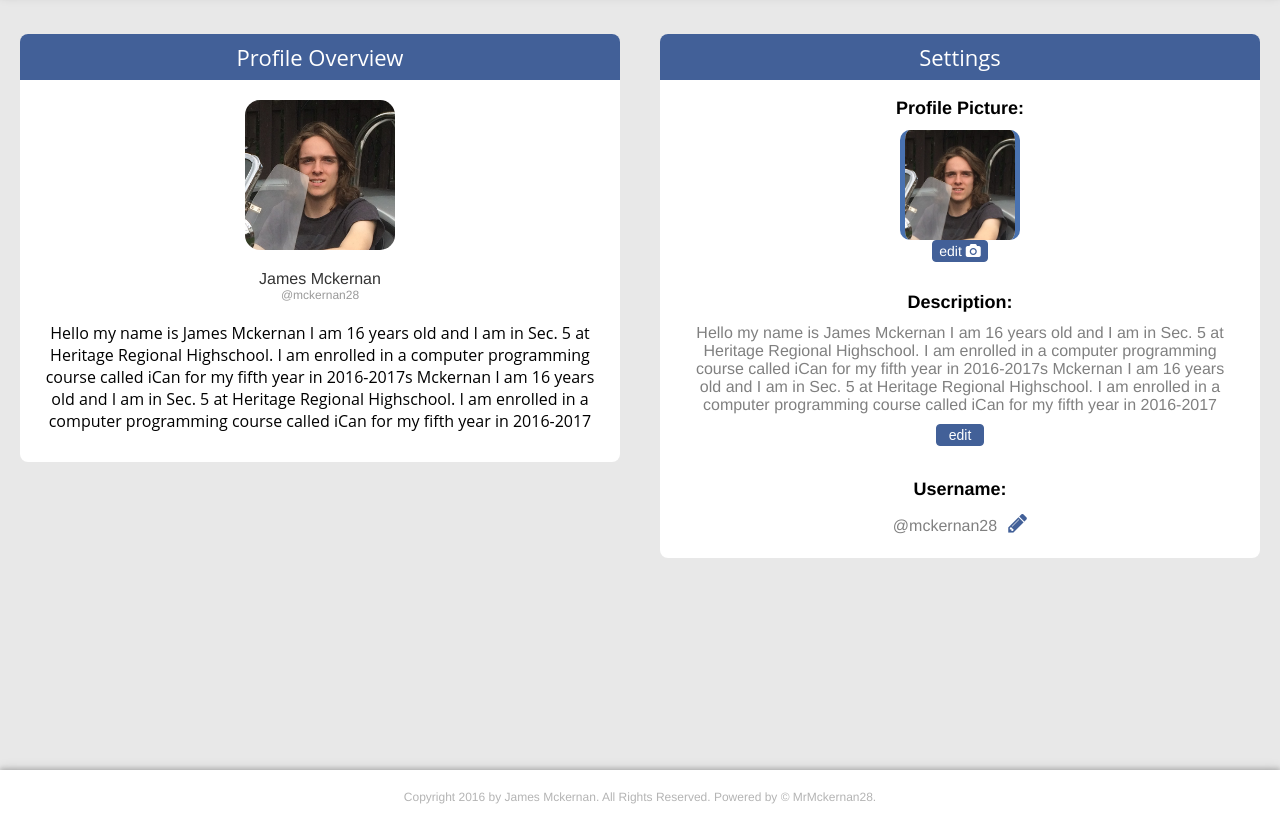
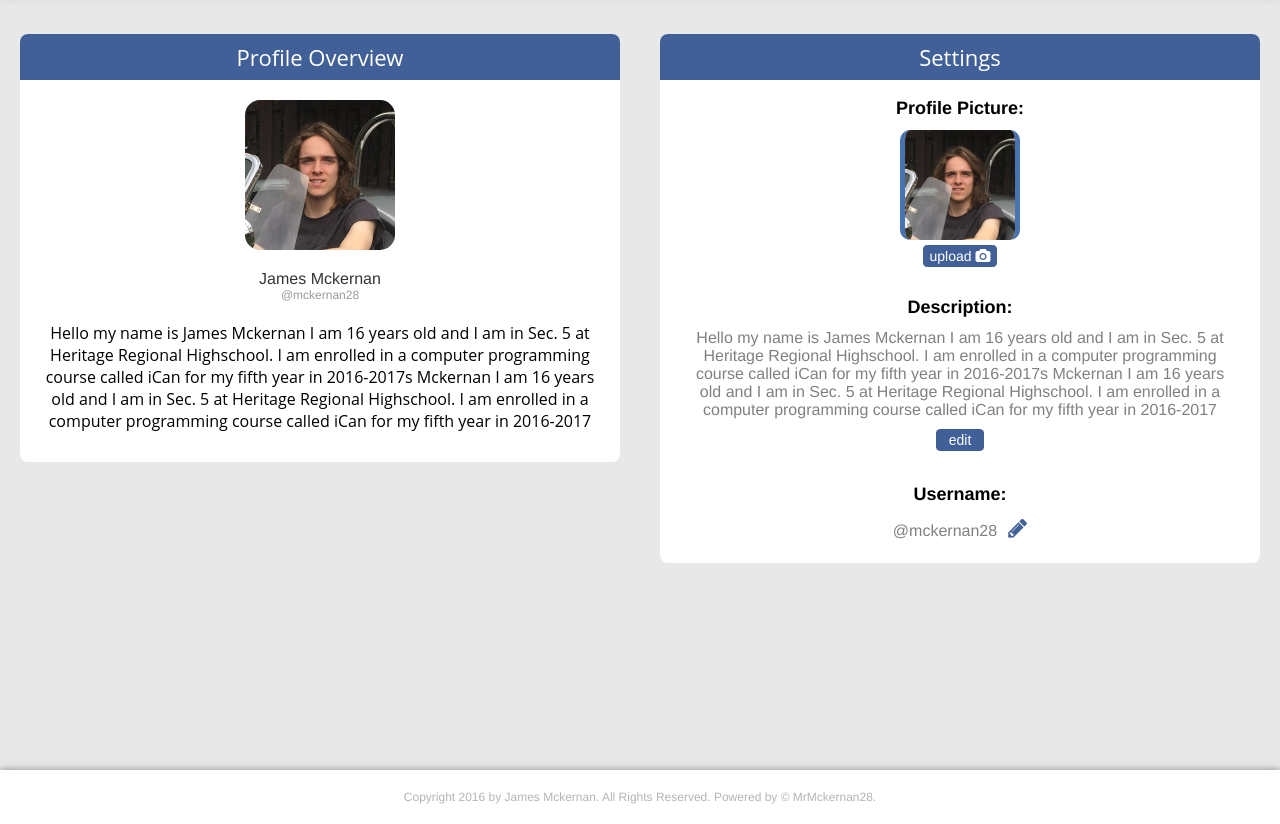
Before and after one commit to mckernan28/mckernan28.github.io, a PHP site: page /settings.php in a window 1280 px wide. Shown: the part 124-948 px from the top of the page. Run offline with PHP 8.4, Linux system fonts and the light colour scheme.

Commit message:
change upload picture button

```diff
--- a/settings.php
+++ b/settings.php
@@ -106,7 +106,7 @@
                                 </div>
                                 <div class="btn" id="edit-profile-picture-button">
                                     <input id="upload" type="file"/>
-                                    <a href="" id="upload_link">edit <i class="fa fa-camera" aria-hidden="true"></i></a>
+                                    <a href="" id="upload_link">upload <i class="fa fa-camera" aria-hidden="true"></i></a>
                                 </div>
                             </div>
 
--- a/style.css
+++ b/style.css
@@ -553,6 +553,7 @@ i {
     background-color: #426098;
     border-color: #426098;
     border-radius: 4px;
+    margin-top: 5px;
 }
 
 #upload_link{
```
